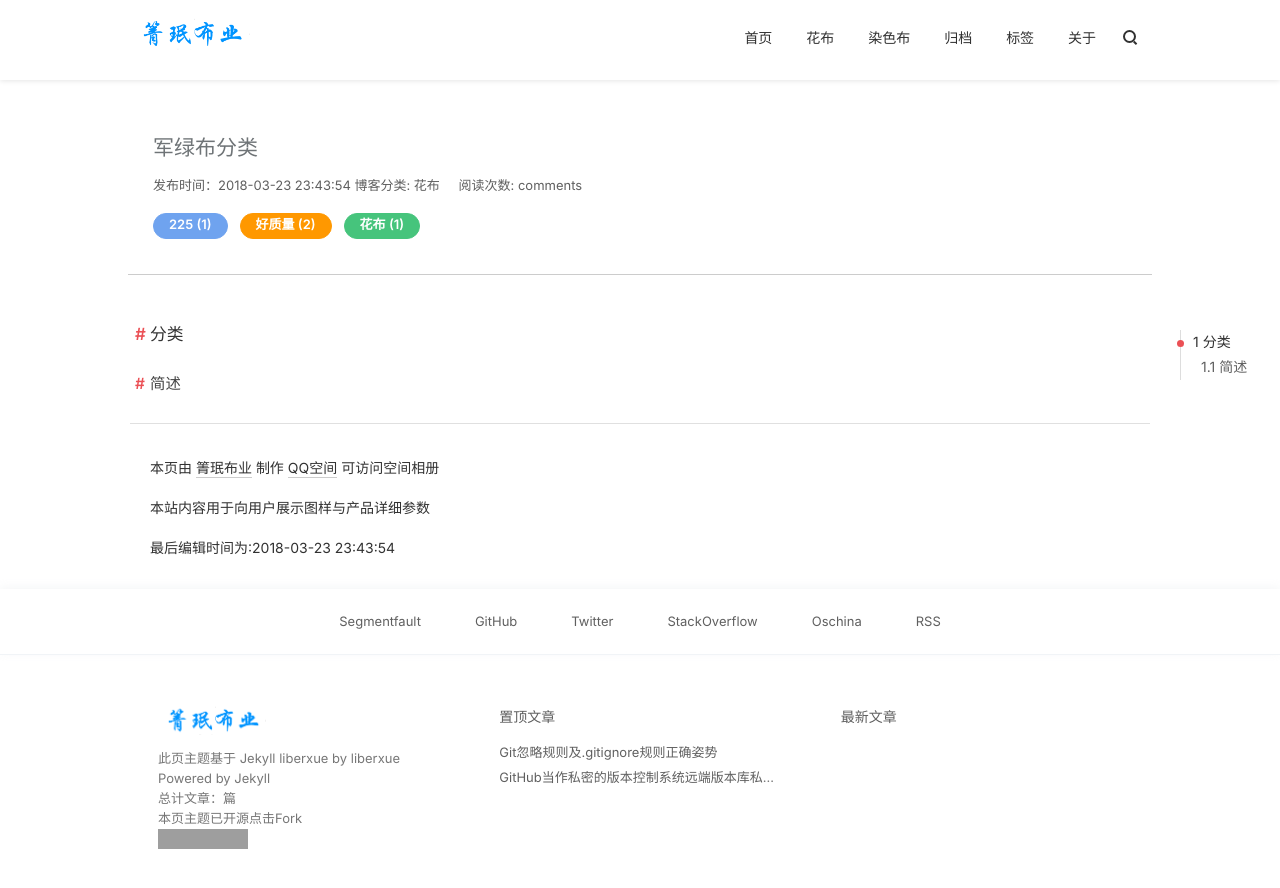
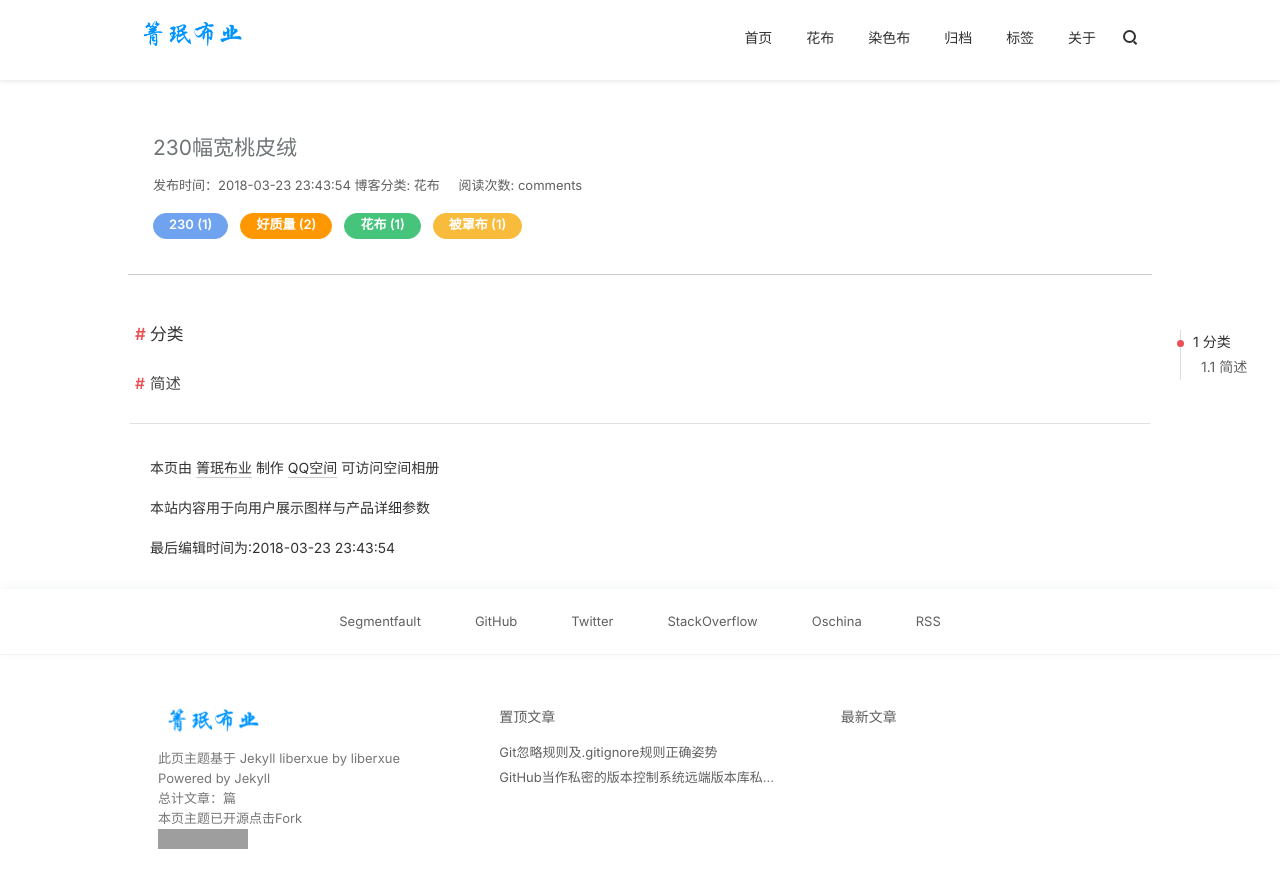
Before and after one commit to winderay/qmby.github.io, a Jekyll site: the page built from _posts/花布/2018-3-23-桃皮绒.md, in a window 1280 px wide and 1005 px high. Shown: the top 888 px of the window. Built offline with Jekyll 4.4.1, drawn with Linux system fonts in a browser that asks for light colours; nearby versions of some CDN libraries; comment, search, counter and statistics services are not loaded; grey boxes are pictures that could not be loaded.

Commit message:
Update 2018-3-23-桃皮绒.md

```diff
--- a/_posts/花布/2018-3-23-桃皮绒.md
+++ b/_posts/花布/2018-3-23-桃皮绒.md
@@ -1,11 +1,12 @@
 ---
 layout: blog
 huabu: true
-title:  "军绿布分类"
+title:  "230幅宽桃皮绒"
 tags:
-- 225
+- 230
 - 好质量
 - 花布
+- 被罩布
 background-image: http://pic45.nipic.com/20140731/7013570_133622507000_2.jpg
 date:   2018-03-23 23:43:54
 category: 花布
```
